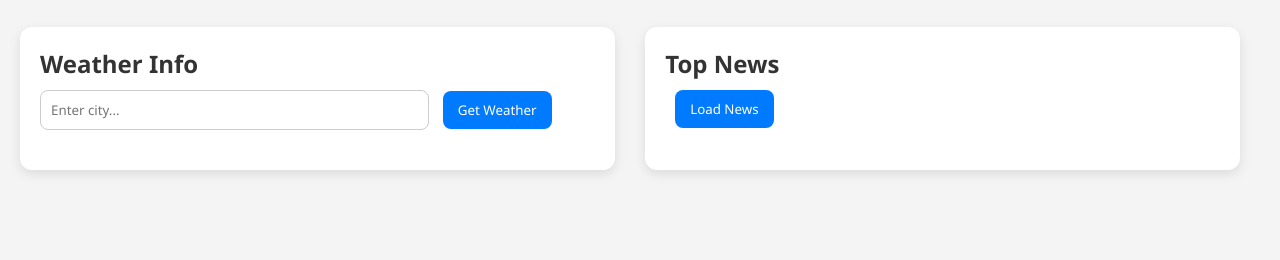
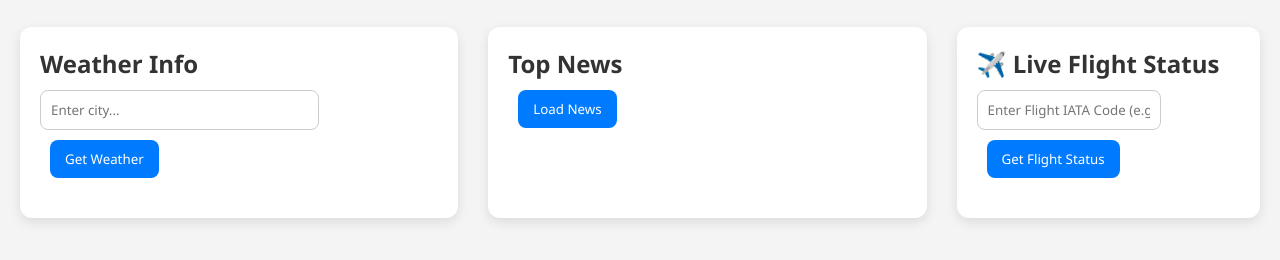
Before and after one commit to TheBinaryVision/API_INTEGRATION_WP, a plain HTML site: page index.html in a window 1280 px wide. Shown: the part 66-326 px from the top of the page. Drawn offline with Linux system fonts and the light colour scheme.

Commit message:
new changes in code

```diff
--- a/index.html
+++ b/index.html
@@ -24,6 +24,14 @@
       <button onclick="getNews()">Load News</button>
       <div id="newsResult"></div>
     </section>
+
+    <section class="card">
+      <h2>✈️ Live Flight Status</h2>
+      <input type="text" id="flightInput" placeholder="Enter Flight IATA Code (e.g., AI202)" />
+      <button onclick="getFlightStatus()">Get Flight Status</button>
+      <div id="flightResult"></div>
+    </section>
+
   </main>
 
   <script src="script.js"></script>
--- a/script.js
+++ b/script.js
@@ -65,3 +65,39 @@ async function getNews() {
     document.getElementById("newsResult").innerHTML = `<p>Error fetching news.</p>`;
   }
 }
+
+const flightApiKey = "2fdd386f6a95fbea28d92959477e5ad8"; // replace with your actual key
+
+async function getFlightStatus() {
+  const flightCode = document.getElementById("flightInput").value.trim();
+  const result = document.getElementById("flightResult");
+
+  if (!flightCode) {
+    result.innerHTML = "<p>Please enter a flight code.</p>";
+    return;
+  }
+
+  const url = `http://api.aviationstack.com/v1/flights?access_key=${flightApiKey}&flight_iata=${flightCode}`;
+
+  try {
+    const res = await fetch(url);
+    const data = await res.json();
+
+    if (!data.data || data.data.length === 0) {
+      result.innerHTML = `<p>No flight found for code "${flightCode}".</p>`;
+      return;
+    }
+
+    const flight = data.data[0];
+    result.innerHTML = `
+      <p><strong>Airline:</strong> ${flight.airline.name}</p>
+      <p><strong>Flight Number:</strong> ${flight.flight.iata}</p>
+      <p><strong>Status:</strong> ${flight.flight_status}</p>
+      <p><strong>Departure:</strong> ${flight.departure.airport} (${flight.departure.iata}) - ${flight.departure.scheduled}</p>
+      <p><strong>Arrival:</strong> ${flight.arrival.airport} (${flight.arrival.iata}) - ${flight.arrival.scheduled}</p>
+    `;
+  } catch (err) {
+    console.error(err);
+    result.innerHTML = `<p>Error fetching flight data.</p>`;
+  }
+}
```
